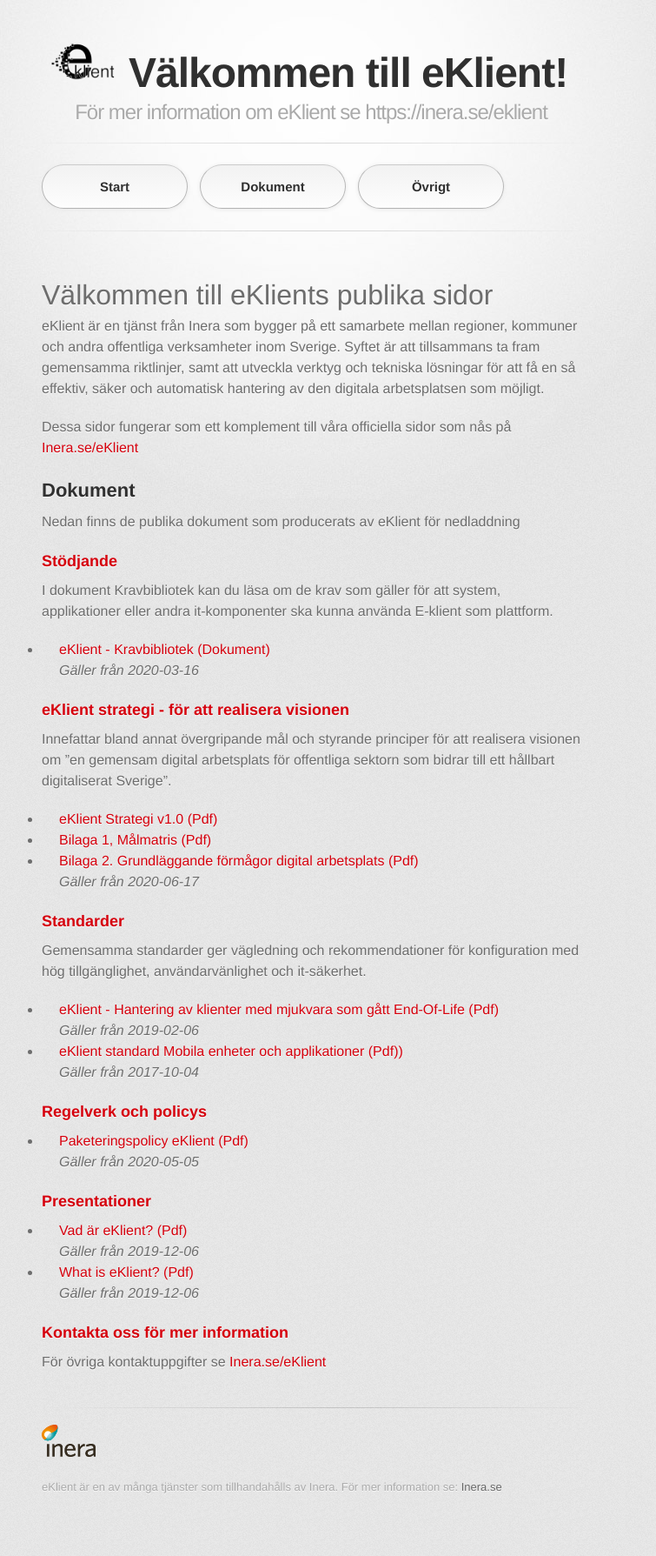
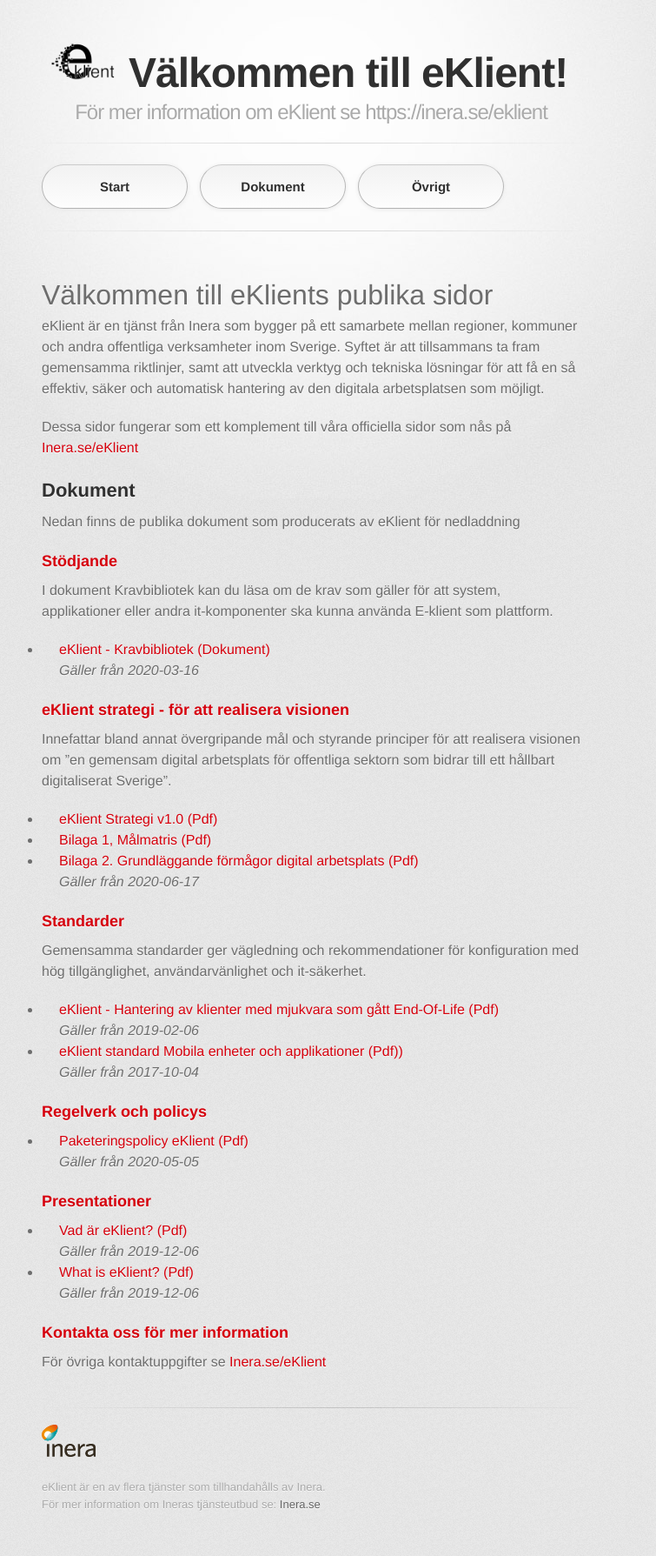
Before and after one commit to eKlient/eKlient.github.io, a Jekyll site: the page built from README.md, in a window 1280 px wide. Shown: the whole page at 87% size, without its empty margins (282-1037 px from the left). Built offline with Jekyll 4.4.1, drawn with Linux system fonts in a browser that asks for light colours; some web fonts are replaced; our own code applies the rules of GitHub Pages for plain Markdown files.

Commit message:
Update default.html

```diff
--- a/_layouts/default.html
+++ b/_layouts/default.html
@@ -40,7 +40,7 @@
 
         <footer>
 		<p><img src="Inera.png" alt="Inera logo" width="10%"></p>
-		<p>eKlient är en av många tjänster som tillhandahålls av Inera. För mer information se: <a href="https://inera.se">Inera.se</a></p>
+		<p>eKlient är en av flera tjänster som tillhandahålls av Inera.<br>För mer information om Ineras tjänsteutbud se: <a href="https://inera.se">Inera.se</a></p>
 	</footer>
 
       </div>
```
